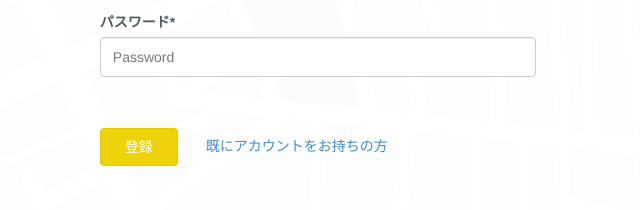
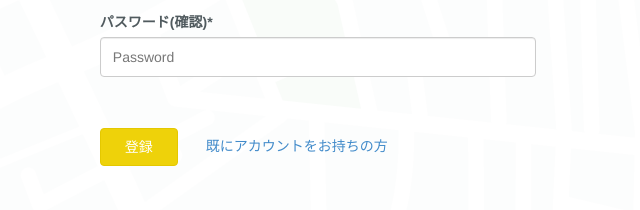
Before and after one commit to ccino-team/ccino-develop, a plain HTML site: page signup.html in a window 1280 px wide. Shown: the part 484-694 px from the top of the page, 621-1261 px from the left. Drawn offline with nearby package versions, Linux system fonts and the light colour scheme.

Commit message:
微修正

```diff
--- a/signup.html
+++ b/signup.html
@@ -78,7 +78,7 @@
 
                             <div class="form-group">
                                 <div class="col-md-12 col-sm-12">
-                                    <label class="signup-label"　for="inputPassword3">パスワード*</label>
+                                    <label class="signup-label"　for="inputPassword3">パスワード(確認)*</label>
                                 </div>
                                 <div class="col-md-10 col-sm-12">
                                     <input type="password" class="form-control" id="inputPassword3" placeholder="Password">
```
